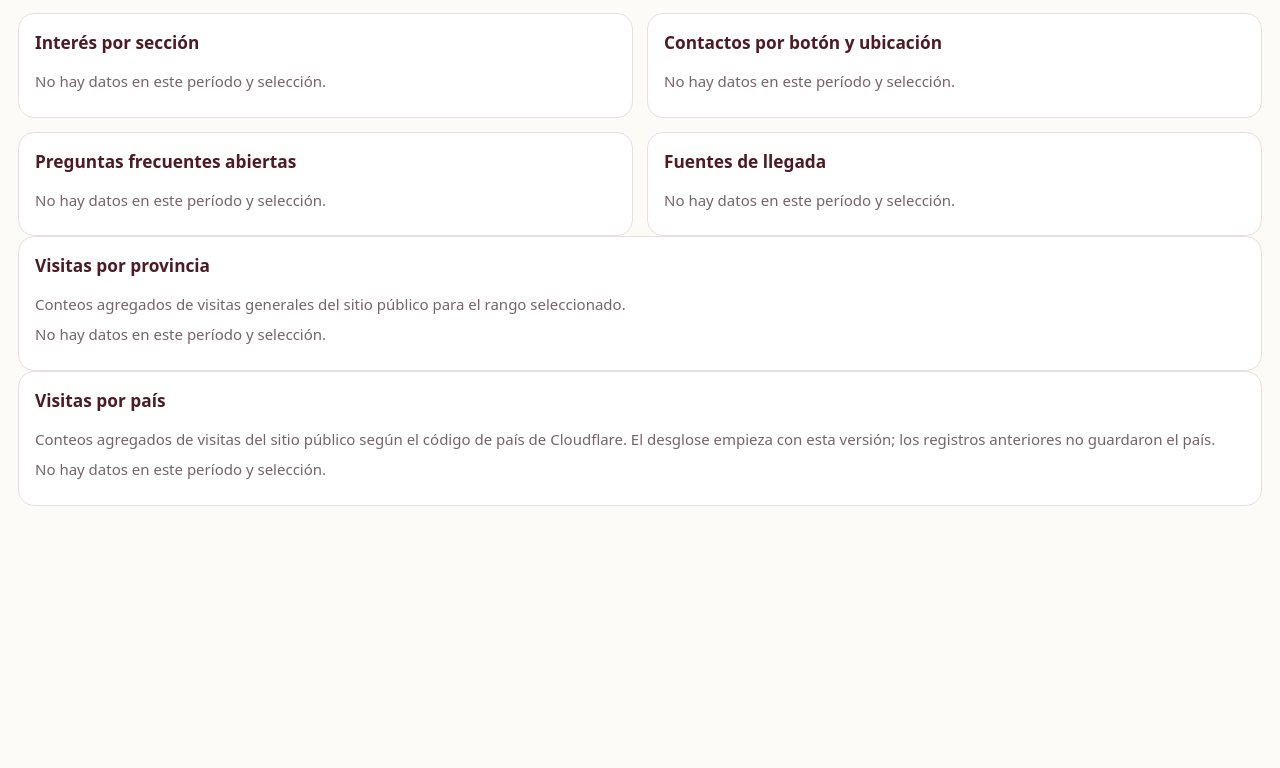
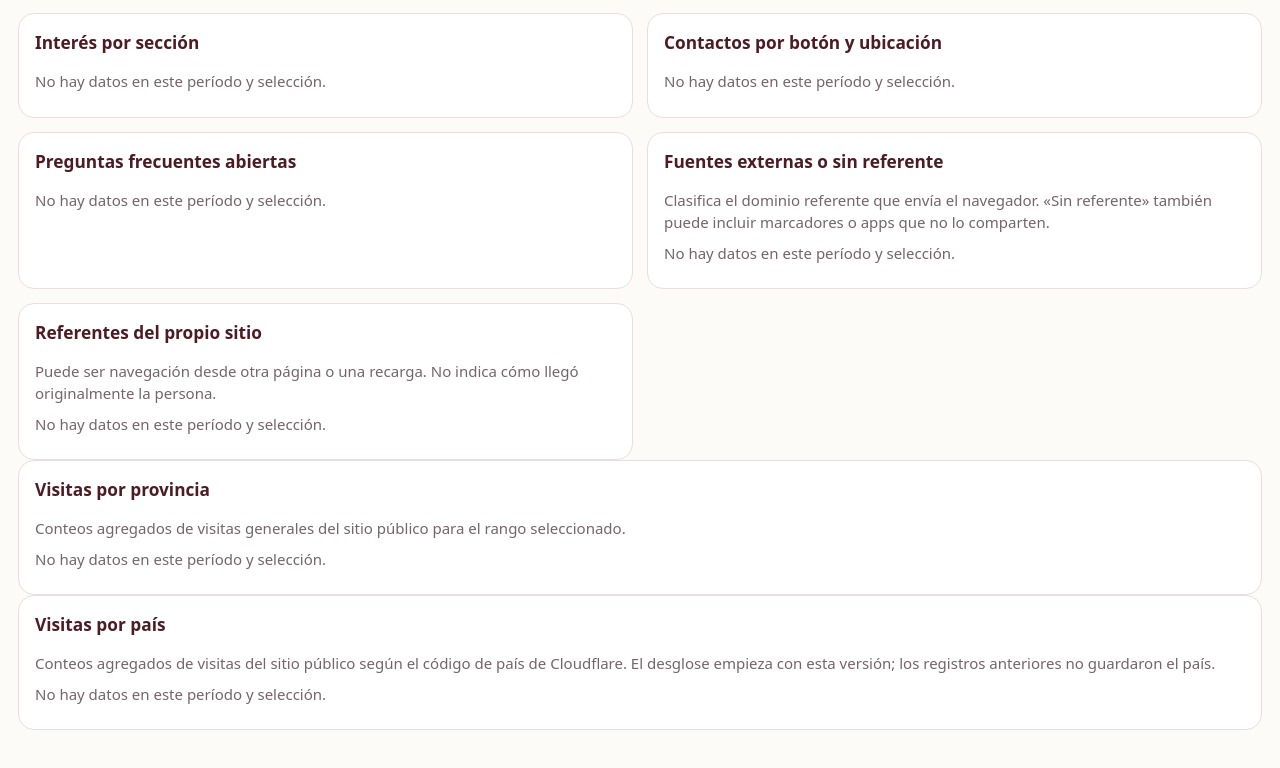
Before and after one commit to julirojasarg/amarte-maternidad, a website: page analytics-dashboard.html in a window 1280 px wide. Shown: the part 5308-6076 px from the top of the page. Before the commit the page ends 5866 px from the top, so only its background shows below. Drawn offline with Linux system fonts and the light colour scheme.

Commit message:
fix: separar referentes internos de fuentes de llegada (#3)

```diff
--- a/analytics-dashboard.html
+++ b/analytics-dashboard.html
@@ -103,7 +103,8 @@
       <section><h2>Interés por sección</h2><div id="sectionTable"></div></section>
       <section><h2>Contactos por botón y ubicación</h2><div id="ctaTable"></div></section>
       <section><h2>Preguntas frecuentes abiertas</h2><div id="faqTable"></div></section>
-      <section><h2>Fuentes de llegada</h2><div id="sourceTable"></div></section>
+      <section><h2>Fuentes externas o sin referente</h2><p class="empty">Clasifica el dominio referente que envía el navegador. «Sin referente» también puede incluir marcadores o apps que no lo comparten.</p><div id="sourceTable"></div></section>
+      <section><h2>Referentes del propio sitio</h2><p class="empty">Puede ser navegación desde otra página o una recarga. No indica cómo llegó originalmente la persona.</p><div id="internalSourceTable"></div></section>
     </div>
     <section id="provincePanel"><h2>Visitas por provincia</h2><p class="empty">Conteos agregados de visitas generales del sitio público para el rango seleccionado.</p><div id="provinceTable"></div></section>
     <section id="countryPanel"><h2>Visitas por país</h2><p class="empty">Conteos agregados de visitas del sitio público según el código de país de Cloudflare. El desglose empieza con esta versión; los registros anteriores no guardaron el país.</p><div id="countryTable"></div></section>
@@ -114,6 +115,7 @@
     const safeDetailCount = value => number(value);
     const sum = rows => rows.reduce((total,row)=>total+Number(row.count),0);
     const sectionNames = { inicio:'Inicio', parto:'Preparación para el parto', paquetes:'Paquetes de parto', lactancia:'Lactancia', cobertura:'Cobertura', 'sobre-mi':'Sobre mí', testimonios:'Testimonios', faq:'Preguntas frecuentes', contacto:'Contacto final', footer:'Pie de página', sitewide:'Contacto general' };
+    const sourceNames = { Directo:'Sin referente', Interno:'Mismo sitio (navegación o recarga)', Instagram:'Instagram', Google:'Google', Facebook:'Facebook', TikTok:'TikTok', YouTube:'YouTube', 'Otro sitio':'Otro sitio', Otro:'Referente no reconocido' };
     const elementNames = {
       visible_section:'Exposición', nav_desktop:'Menú de escritorio', nav_mobile:'Menú móvil', footer_links:'Enlaces del pie', content_link:'Enlace dentro del contenido', banner_link:'Banner de contacto',
       header_whatsapp:'WhatsApp · encabezado', mobile_menu_whatsapp:'WhatsApp · menú móvil', floating_whatsapp:'WhatsApp · botón flotante',
@@ -171,7 +173,10 @@
       const faqTotals=new Map();rows.filter(row=>row.event==='faq_open').forEach(row=>faqTotals.set(row.element,(faqTotals.get(row.element)||0)+Number(row.count)));
       renderTable('faqTable',['Pregunta','Aperturas'],[...faqTotals].sort((a,b)=>b[1]-a[1]).map(([id,total])=>[label(elementNames,id),safeDetailCount(total)]));
       const sources=new Map();rows.filter(row=>row.event==='pageview').forEach(row=>sources.set(row.source,(sources.get(row.source)||0)+Number(row.count)));
-      renderTable('sourceTable',['Fuente','Visitas'],[...sources].sort((a,b)=>b[1]-a[1]).map(([source,total])=>[source,number(total)]));
+      const externalSources=[...sources].filter(([source])=>source!=='Interno').sort((a,b)=>b[1]-a[1]);
+      const internalSources=[...sources].filter(([source])=>source==='Interno').sort((a,b)=>b[1]-a[1]);
+      renderTable('sourceTable',['Fuente','Visitas'],externalSources.map(([source,total])=>[label(sourceNames,source),number(total)]));
+      renderTable('internalSourceTable',['Referente','Visitas'],internalSources.map(([source,total])=>[label(sourceNames,source),number(total)]));
       const geoRows=rawRows.filter(row=>row.event==='province_visit'&&row.page==='/');
       const byProvince=new Map(),byZone=new Map();geoRows.forEach(row=>{const province=row.province||'Sin determinar',zone=row.zone||'Sin determinar';byProvince.set(province,(byProvince.get(province)||0)+Number(row.count));byZone.set(zone,(byZone.get(zone)||0)+Number(row.count));});
       const safeGeoCount=value=>number(value);
@@ -184,7 +189,7 @@
       renderCantonMap();
       $('status').textContent=`${number(rawRows.length)} grupos agregados · sin visitantes identificables ni recorridos individuales. El historial anterior no identifica botón o sección.`;
     }
-    async function load(){const button=$('refresh');button.disabled=true;$('status').textContent='Actualizando…';try{const from=$('dateFrom').value,to=$('dateTo').value;if(!from||!to||from>to)throw Error('Revisa las fechas: “Desde” debe ser anterior o igual a “Hasta”.');const response=await fetch(`/api/analytics/summary?from=${encodeURIComponent(from)}&to=${encodeURIComponent(to)}`,{cache:'no-store'});if(!response.ok){const message=await response.text();throw Error(response.status===503?'Base de datos no disponible.':message||`Error ${response.status}.`);}rawRows=await response.json();const saved={section:$('sectionFilter').value,element:$('elementFilter').value,source:$('sourceFilter').value};fillSelect('sectionFilter',new Set(rawRows.map(row=>row.section)),saved.section);fillSelect('elementFilter',new Set(rawRows.map(row=>row.element)),saved.element,elementNames);fillSelect('sourceFilter',new Set(rawRows.filter(row=>row.event==='pageview').map(row=>row.source)),saved.source);render();}catch(error){rawRows=[];render();$('status').textContent=error.message;}finally{button.disabled=false;}}
+    async function load(){const button=$('refresh');button.disabled=true;$('status').textContent='Actualizando…';try{const from=$('dateFrom').value,to=$('dateTo').value;if(!from||!to||from>to)throw Error('Revisa las fechas: “Desde” debe ser anterior o igual a “Hasta”.');const response=await fetch(`/api/analytics/summary?from=${encodeURIComponent(from)}&to=${encodeURIComponent(to)}`,{cache:'no-store'});if(!response.ok){const message=await response.text();throw Error(response.status===503?'Base de datos no disponible.':message||`Error ${response.status}.`);}rawRows=await response.json();const saved={section:$('sectionFilter').value,element:$('elementFilter').value,source:$('sourceFilter').value};fillSelect('sectionFilter',new Set(rawRows.map(row=>row.section)),saved.section);fillSelect('elementFilter',new Set(rawRows.map(row=>row.element)),saved.element,elementNames);fillSelect('sourceFilter',new Set(rawRows.filter(row=>row.event==='pageview').map(row=>row.source)),saved.source,sourceNames);render();}catch(error){rawRows=[];render();$('status').textContent=error.message;}finally{button.disabled=false;}}
     const today=costaRicaToday();$('dateTo').value=today;$('dateFrom').value=shiftDate(today,-29);$('dateTo').max=today;
     $('filters').addEventListener('submit',event=>{event.preventDefault();load();});$('filters').addEventListener('change',event=>{if(event.target.id==='dateFrom'||event.target.id==='dateTo')load();else render();});$('metricFilter').addEventListener('change',render);$('refresh').addEventListener('click',load);fetch('/analytics-cantons.json',{cache:'force-cache'}).then(response=>{if(!response.ok)throw Error('Mapa no disponible');return response.json();}).then(data=>{cantonGeoJson=data;renderCantonMap();}).catch(()=>{$('mapStatus').textContent='No se pudo cargar el mapa de cantones.';});load();
   </script>
```
Also changed, not shown: DEPLOYMENT.md (+2 -0 lines).
